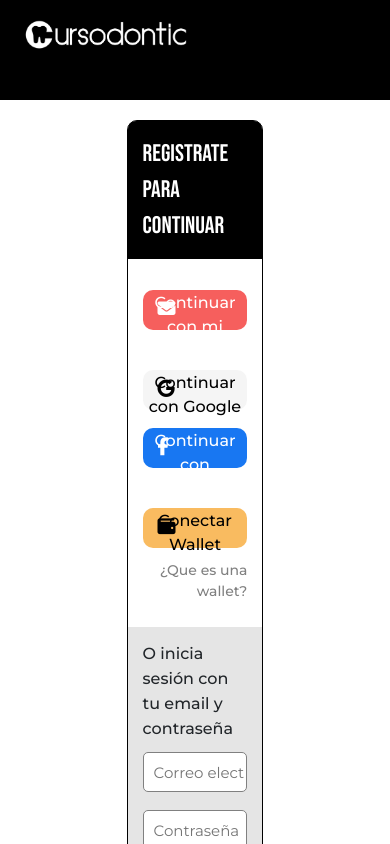
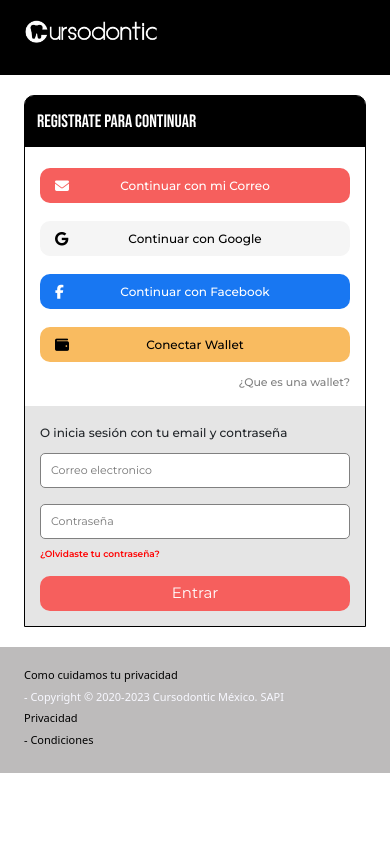
Before and after one commit to racunas/cursodontic_prometeo, a React (Create React App) app: page / in a window 390 px wide. Shown: the top 844 px of the page. Built offline with nearby package versions, Linux system fonts and the light colour scheme; a web font is replaced by a local one.

Commit message:
Responsive en resolucion XS

```diff
--- a/src/components/FooterLogin/FooterLogin.css
+++ b/src/components/FooterLogin/FooterLogin.css
@@ -12,6 +12,11 @@
     padding-top: 40px;
 }
 
+.datosCursodontic__copy{
+
+    display: flex;
+}
+
 .datosCursodontic__link{
 
     text-decoration: none;
@@ -22,12 +27,19 @@
 
     font-size: 14px;
     margin-right: 5px;
+    margin-bottom: 0;
 }
 
 .datosCursodontic__text{
 
     font-size: 14px;
     color: ghostwhite;
+    margin-bottom: 0;
+}
+
+.datosCursodontic__condiciones{
+
+    display: flex;
 }
 
 
@@ -36,6 +48,42 @@
 
 /*XS*/
 @media (max-width: 575px) {
+
+    .footerLogin{
+
+        height: auto;
+    }
+
+    .footerLogin__datosCursodontic{
+
+        display: block;
+        padding-top: 20px;
+        padding-bottom: 20px;
+    }
+
+    .datosCursodontic__copy{
+
+        display: block;
+    }
+
+    .footerText__link{
+
+        font-size: 11px;
+        margin-right: 0;
+        margin-bottom: 5px;
+    }
+
+    .datosCursodontic__text{
+
+        font-size: 11px;
+        margin-bottom: 5px;
+
+    }
+
+    .datosCursodontic__condiciones{
+
+        display: block;
+    }
 
 }
 
@@ -49,18 +97,34 @@
 
     .footerLogin__datosCursodontic{
 
-        padding-top: 25px;
+        padding-top: 30px;
+    }
+
+    .datosCursodontic__copy{
+
+        display: flex;
+        align-items: center;
+        justify-content: center;
     }
 
     .footerText__link{
 
         font-size: 10px;
         margin-right: 2px;
+        margin-bottom: 0;
     }
 
     .datosCursodontic__text{
 
         font-size: 10px;
+        margin-bottom: 0;
+    }
+
+    .datosCursodontic__condiciones{
+
+        display: flex;
+        align-items: center;
+        justify-content: center;
     }
 
 }
@@ -75,21 +139,31 @@
 
     .footerLogin__datosCursodontic{
 
-        padding-top: 30px;
+        padding-top: 35px;
+    }
+
+    .datosCursodontic__copy{
+
+        display: flex;
     }
 
     .footerText__link{
 
         font-size: 11px;
         margin-right: 3px;
+        margin-bottom: 0;
     }
 
     .datosCursodontic__text{
 
         font-size: 11px;
+        margin-bottom: 0;
     }
 
+    .datosCursodontic__condiciones{
 
+        display: flex;
+    }
 
 }
 
@@ -106,14 +180,26 @@
         padding-top: 34px;
     }
 
+    .datosCursodontic__copy{
+
+        display: flex;
+    }
+
     .footerText__link{
 
         font-size: 13px;
+        margin-bottom: 0;
     }
 
     .datosCursodontic__text{
 
         font-size: 13px;
+        margin-bottom: 0;
+    }
+
+    .datosCursodontic__condiciones{
+
+        display: flex;
     }
 
 }
--- a/src/components/FooterLogin/index.js
+++ b/src/components/FooterLogin/index.js
@@ -16,19 +16,19 @@
 
                         <Link to="/" className="datosCursodontic__link">
 
-                            <span className="footerText__link">
+                            <p className="footerText__link">
 
                                 Como cuidamos tu privacidad
 
-                            </span>
+                            </p>
 
                         </Link>
 
-                        <span className="datosCursodontic__text">
+                        <p className="datosCursodontic__text">
 
                             - Copyright © 2020-2023 Cursodontic México. SAPI
 
-                        </span>
+                        </p>
 
                     </div>
 
@@ -36,21 +36,21 @@
 
                         <Link to="/" className="datosCursodontic__link">
 
-                            <span className="footerText__link">
+                            <p className="footerText__link">
 
                                 Privacidad
 
-                            </span>
+                            </p>
 
                         </Link>
 
                         <Link to="/" className="datosCursodontic__link">
 
-                            <span className="footerText__link">
+                            <p className="footerText__link">
 
                                 - Condiciones
 
-                            </span>
+                            </p>
 
                         </Link>
 
--- a/src/components/HeaderLogin/HeaderLogin.css
+++ b/src/components/HeaderLogin/HeaderLogin.css
@@ -15,6 +15,16 @@
 
 /*XS*/
 @media (max-width: 575px) {
+
+    .headerLogin{
+
+        height: 75px;
+    }
+
+    .headerLogin__logo{
+
+        width: 135px;
+    }
 
 }
 
--- a/src/components/LoginCursodontic/LoginCursodontic.css
+++ b/src/components/LoginCursodontic/LoginCursodontic.css
@@ -193,6 +193,66 @@
 
 /*XS*/
 @media (max-width: 575px) {
+
+    .loginCursodontic__cardLogin{
+
+        width: 100%;
+    }
+
+    .cardLogin__header{
+
+        padding: 12px;
+    }
+
+    .cardLoginHeader__text{
+
+        font-size: 18px;
+    }
+
+    .cardLoginBody__metodosInicioSesion{
+
+        padding: 15px;
+    }
+
+    .metodosInicioSesion{
+
+        height: 35px;
+        font-size: 12px;
+    }
+
+    .metodosInicioSesion i{
+
+        top: 11px;
+        font-size: 14px;
+    }
+
+    .metodosInicioSesion__text{
+
+        font-size: 11px;
+    }
+
+    .infoFormulario__textInicio{
+
+        font-size: 12px;
+    }
+
+    .formularioLoginCursodontic__input{
+
+        height: 35px;
+        margin-top: 8px;
+        font-size: 11px;
+    }
+
+    .formularioLoginCursodontic__text{
+
+        font-size: 9px;
+    }
+
+    .formularioLoginCursodontic__button{
+
+        height: 35px;
+        font-size: 15px;
+    }
 
 }
 
```
